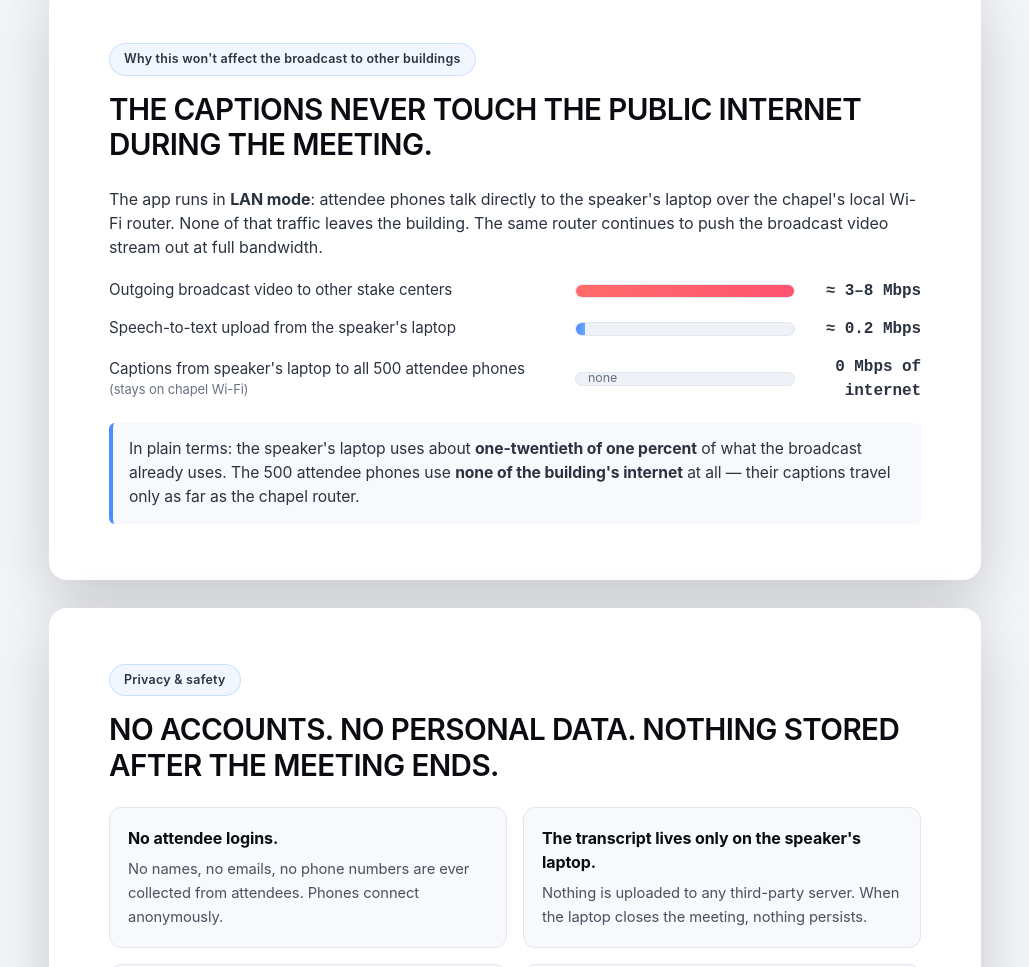
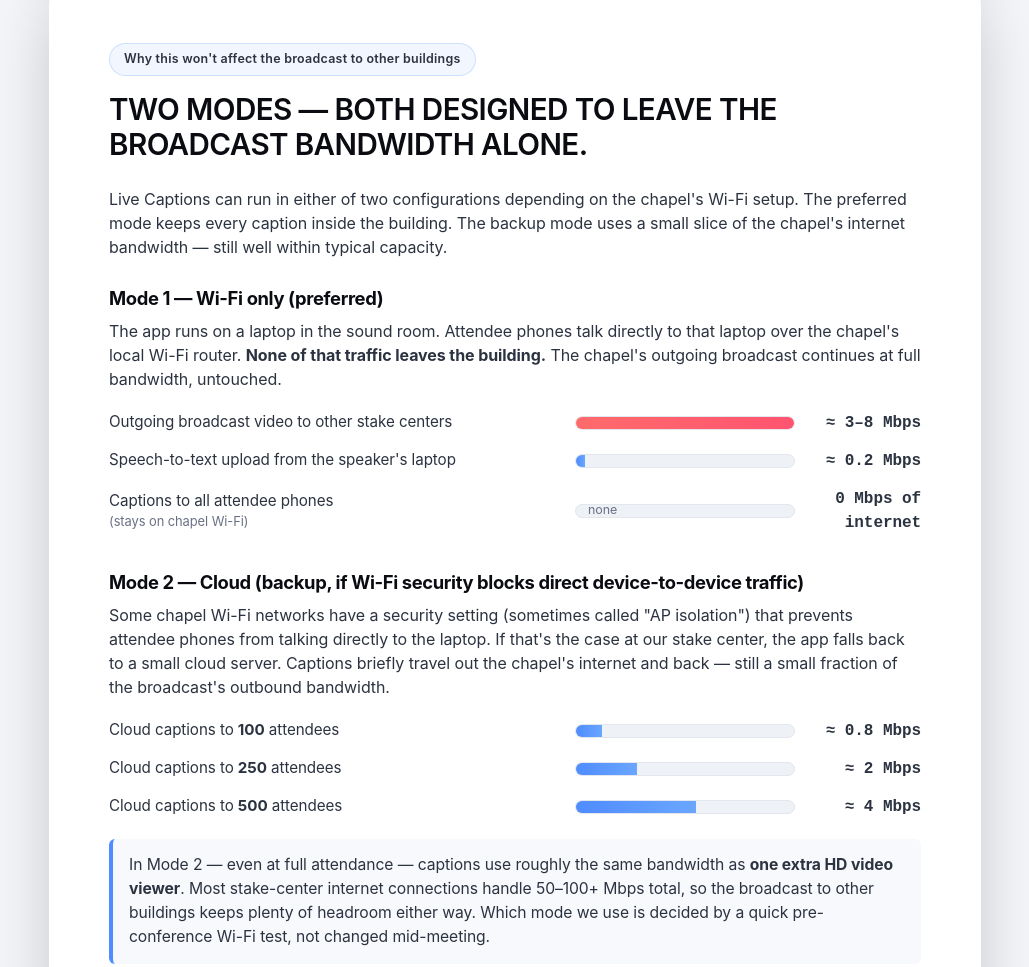
Before and after one commit to trevorperkes-HighC/live-captions, a website: page public/pitch.html in a window 1280 px wide. Shown: the part 3588-4555 px from the top of the page, without its empty margins (125-1154 px from the left). Drawn offline with Linux system fonts and the light colour scheme.

Commit message:
pitch: describe both Wi-Fi (preferred) and Cloud (backup) modes
The earlier version of the proposal only described LAN mode (captions
never leave the building, zero internet impact). After adding Supabase
persistence and a cloud-hosted deployment as a fallback, that claim is
incomplete — Mode 2 (cloud) does use a small slice of chapel internet
bandwidth (~4 Mbps for 500 attendees, ~0.8 Mbps for 100).

Updated the 'why this won't affect the broadcast' section to:
- Lead with the two-mode reality up front
- Keep Mode 1 (Wi-Fi only, 0 Mbps internet) as the preferred path
- Be honest about Mode 2 bandwidth at 100 / 250 / 500 attendees
- Frame the Mode 2 number as 'one extra HD viewer' for intuition
- Tie back to the pre-conference Wi-Fi test, which decides which mode

Stake-Presidency-facing language stays the same: the broadcast still
keeps full bandwidth in both modes.

```diff
--- a/public/pitch.html
+++ b/public/pitch.html
@@ -286,12 +286,19 @@
       <!-- ===== INTERNET BANDWIDTH ===== -->
       <section class="pitch-sheet">
         <span class="pitch-eyebrow">Why this won't affect the broadcast to other buildings</span>
-        <h2>The captions never touch the public internet during the meeting.</h2>
+        <h2>Two modes — both designed to leave the broadcast bandwidth alone.</h2>
 
         <p class="lead">
-          The app runs in <strong>LAN mode</strong>: attendee phones talk directly to the speaker's laptop
-          over the chapel's local Wi-Fi router. None of that traffic leaves the building. The same router
-          continues to push the broadcast video stream out at full bandwidth.
+          Live Captions can run in either of two configurations depending on the chapel's Wi-Fi setup.
+          The preferred mode keeps every caption inside the building. The backup mode uses a small slice
+          of the chapel's internet bandwidth — still well within typical capacity.
+        </p>
+
+        <h3 style="margin-top: 28px;">Mode 1 — Wi-Fi only (preferred)</h3>
+        <p>
+          The app runs on a laptop in the sound room. Attendee phones talk directly to that laptop
+          over the chapel's local Wi-Fi router. <strong>None of that traffic leaves the building.</strong>
+          The chapel's outgoing broadcast continues at full bandwidth, untouched.
         </p>
 
         <div class="bandwidth-compare">
@@ -306,16 +313,43 @@
             <span class="bw-value">≈ 0.2 Mbps</span>
           </div>
           <div class="bw-row">
-            <span class="bw-label">Captions from speaker's laptop to all 500 attendee phones <em>(stays on chapel Wi-Fi)</em></span>
+            <span class="bw-label">Captions to all attendee phones <em>(stays on chapel Wi-Fi)</em></span>
             <div class="bw-meter"><div class="bw-fill bw-fill-zero"></div></div>
             <span class="bw-value">0 Mbps of internet</span>
           </div>
         </div>
 
+        <h3 style="margin-top: 36px;">Mode 2 — Cloud (backup, if Wi-Fi security blocks direct device-to-device traffic)</h3>
+        <p>
+          Some chapel Wi-Fi networks have a security setting (sometimes called "AP isolation") that prevents
+          attendee phones from talking directly to the laptop. If that's the case at our stake center, the
+          app falls back to a small cloud server. Captions briefly travel out the chapel's internet and back —
+          still a small fraction of the broadcast's outbound bandwidth.
+        </p>
+
+        <div class="bandwidth-compare">
+          <div class="bw-row">
+            <span class="bw-label">Cloud captions to <strong>100</strong> attendees</span>
+            <div class="bw-meter"><div class="bw-fill bw-fill-tiny" style="width: 12%"></div></div>
+            <span class="bw-value">≈ 0.8 Mbps</span>
+          </div>
+          <div class="bw-row">
+            <span class="bw-label">Cloud captions to <strong>250</strong> attendees</span>
+            <div class="bw-meter"><div class="bw-fill bw-fill-tiny" style="width: 28%"></div></div>
+            <span class="bw-value">≈ 2 Mbps</span>
+          </div>
+          <div class="bw-row">
+            <span class="bw-label">Cloud captions to <strong>500</strong> attendees</span>
+            <div class="bw-meter"><div class="bw-fill bw-fill-tiny" style="width: 55%"></div></div>
+            <span class="bw-value">≈ 4 Mbps</span>
+          </div>
+        </div>
+
         <p class="bandwidth-note">
-          In plain terms: the speaker's laptop uses about <strong>one-twentieth of one percent</strong>
-          of what the broadcast already uses. The 500 attendee phones use <strong>none of the building's
-          internet</strong> at all — their captions travel only as far as the chapel router.
+          In Mode 2 — even at full attendance — captions use roughly the same bandwidth as <strong>one
+          extra HD video viewer</strong>. Most stake-center internet connections handle 50–100+ Mbps total,
+          so the broadcast to other buildings keeps plenty of headroom either way. Which mode we use is
+          decided by a quick pre-conference Wi-Fi test, not changed mid-meeting.
         </p>
       </section>
 
@@ -363,7 +397,7 @@
             <h3>One Sunday of testing.</h3>
             <ul class="check-list">
               <li><strong>Audio</strong> — confirm with the chapel sound operator that the PA's "record out" jack is available and that we can connect a small USB audio interface to it.</li>
-              <li><strong>Wi-Fi</strong> — bring the laptop and two phones to the chapel on a normal Sunday; verify the phones can connect to the laptop over chapel Wi-Fi (the only common failure mode is a security setting called "AP isolation" that's easy to disable if found).</li>
+              <li><strong>Wi-Fi mode check</strong> — bring the laptop and two phones to the chapel on a normal Sunday; verify the phones can talk directly to the laptop over chapel Wi-Fi. If they can, we run in Mode 1 (zero internet impact). If a security setting blocks direct connections, we run in Mode 2 (small bandwidth use, still works).</li>
               <li><strong>Capacity</strong> — confirm the chapel Wi-Fi has been used for 200+ simultaneous devices at past events.</li>
               <li><strong>Practice</strong> — run the app once during a normal-sized meeting (sacrament, ward conference, etc.) to validate everything end-to-end.</li>
             </ul>
```
